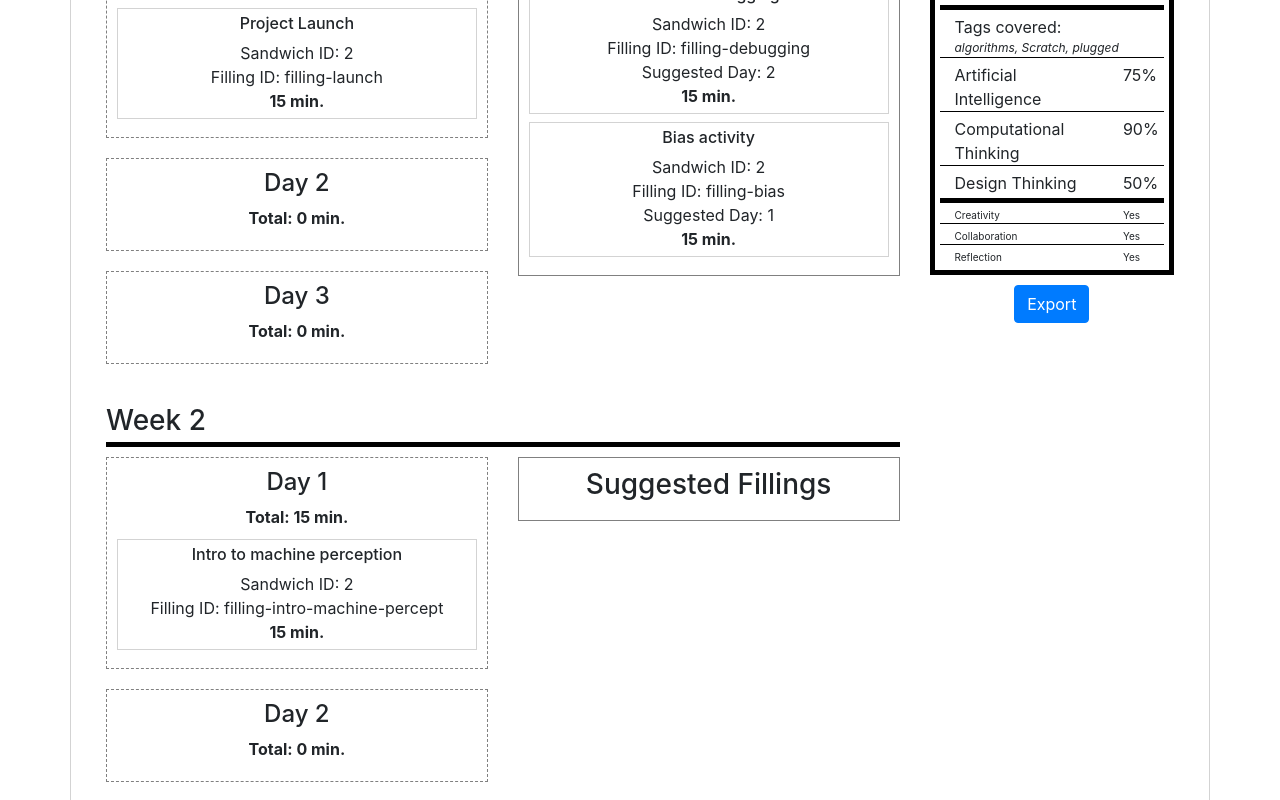
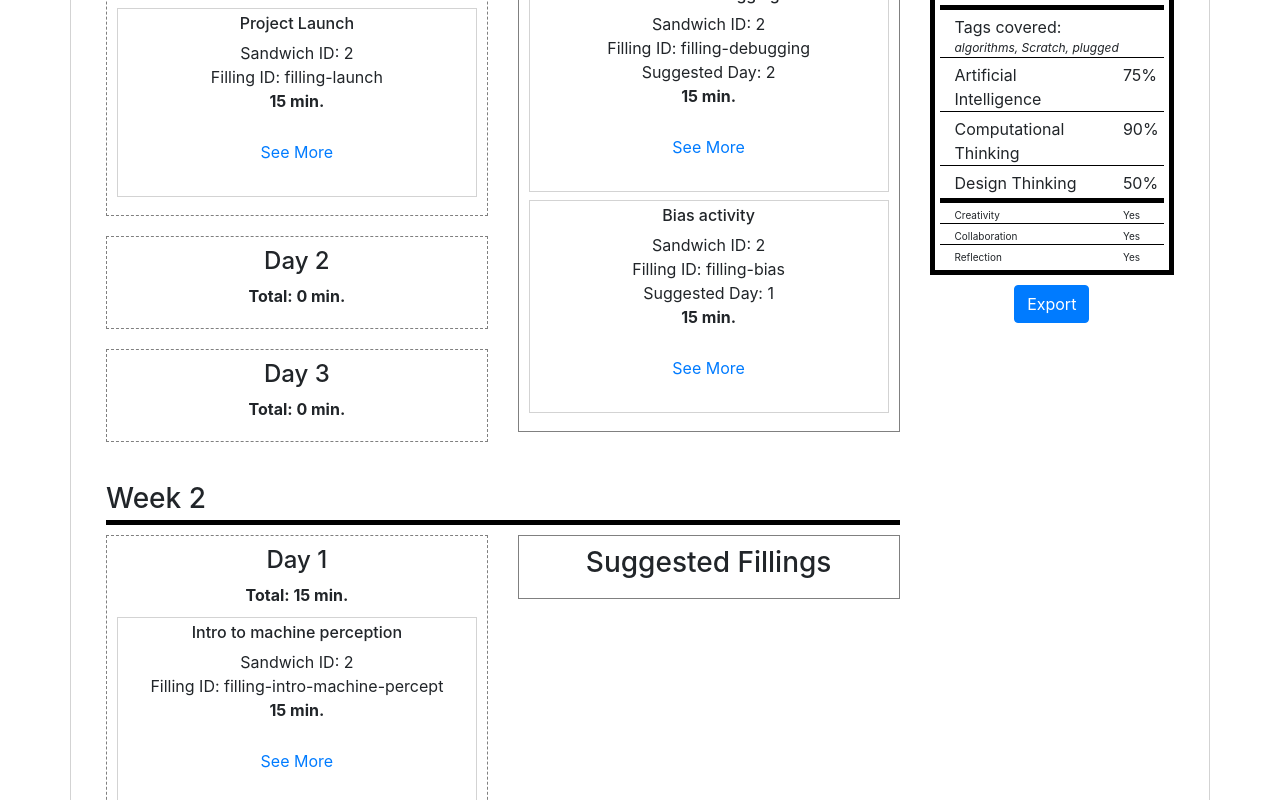
Before and after one commit to brandonwang15/meng-sandwich-app, a React (Create React App) app in the folder client/: page /sandwich/2 in a window 1280 px wide. Shown: the part 800-1600 px from the top of the page. Built offline with nearby package versions, Linux system fonts and the light colour scheme.

Commit message:
Add a placeholder "See More" expandable div to the bank and list entry components.

```diff
--- a/client/src/components/modules/sandwich-builder-v2/FillingBankEntry.js
+++ b/client/src/components/modules/sandwich-builder-v2/FillingBankEntry.js
@@ -14,6 +14,11 @@ const Container = styled.div`
 
 const Title = styled.h6`
     text-style: bold;
+`;
+
+const ExpandableSubContainer = styled.div`
+    margin: 20px;
+
 `;
 
 
@@ -44,6 +49,17 @@ class FillingBankEntry extends React.Component {
                         <b>
                             {filling.duration + " min."}
                         </b>
+                        <ExpandableSubContainer>
+                            <button class="btn btn-link" type="button" data-toggle="collapse" data-target={"#bankEntryFillingDetails-"+this.props.fillingID} aria-expanded="false" aria-controls="collapseExample">
+                                See More
+                            </button>
+                            <div class="collapse" id={"bankEntryFillingDetails-"+this.props.fillingID}>
+                                <div>
+                                    Anim pariatur cliche reprehenderit, enim eiusmod high life accusamus terry richardson ad squid. Nihil anim keffiyeh helvetica, craft beer labore wes anderson cred nesciunt sapiente ea proident.
+                                </div>
+                            </div>
+
+                        </ExpandableSubContainer>
                     </Container>
 
                 )
--- a/client/src/components/modules/sandwich-builder-v2/FillingListEntry.js
+++ b/client/src/components/modules/sandwich-builder-v2/FillingListEntry.js
@@ -15,6 +15,10 @@ const Title = styled.h6`
     text-style: bold;
 `;
 
+const ExpandableSubContainer = styled.div`
+    margin: 20px;
+
+`;
 
 class FillingListEntry extends React.Component {
     render() {
@@ -41,6 +45,17 @@ class FillingListEntry extends React.Component {
                         <b>
                             {filling.duration + " min."}
                         </b>
+                        <ExpandableSubContainer>
+                            <button class="btn btn-link" type="button" data-toggle="collapse" data-target={"#listEntryFillingDetails-"+this.props.fillingID} aria-expanded="false" aria-controls="collapseExample">
+                                See More
+                            </button>
+                            <div class="collapse" id={"listEntryFillingDetails-"+this.props.fillingID}>
+                                <div>
+                                    Anim pariatur cliche reprehenderit, enim eiusmod high life accusamus terry richardson ad squid. Nihil anim keffiyeh helvetica, craft beer labore wes anderson cred nesciunt sapiente ea proident.
+                                </div>
+                            </div>
+
+                        </ExpandableSubContainer>
                     </Container>);
                 }}
             </Draggable>
```
